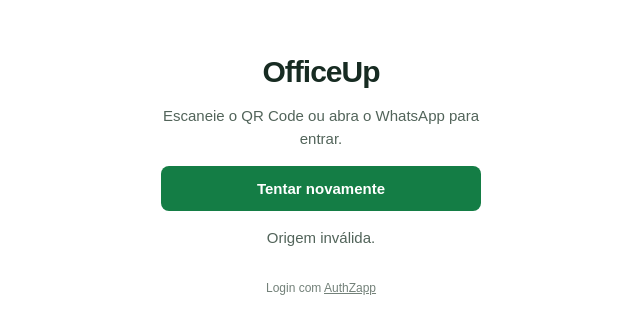
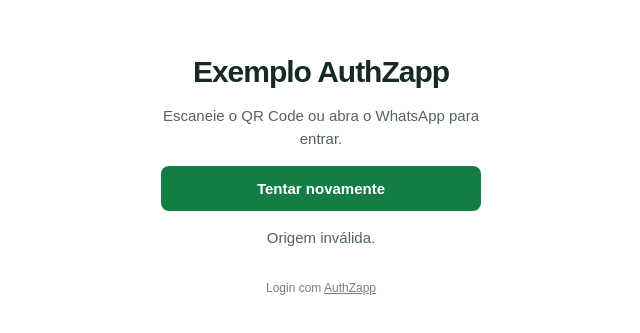
Before and after one commit to authzapp/next-example, a Next.js app: page / in a window 1280 px wide. Shown: the part 225-558 px from the top of the page, without its empty margins (319-959 px from the left). Built offline with nearby package versions, Linux system fonts and the light colour scheme; no server answers.

Commit message:
Correct demo name to Exemplo AuthZapp

```diff
--- a/src/app/layout.tsx
+++ b/src/app/layout.tsx
@@ -1,7 +1,7 @@
 import type { Metadata } from "next";
 import "./globals.css";
 export const metadata: Metadata = {
-  title: "OfficeUp · Login com WhatsApp",
+  title: "Exemplo AuthZapp · Login com WhatsApp",
   description: "Exemplo mínimo de integração com o AuthZapp.",
   referrer: "no-referrer", robots: { index: false, follow: false },
 };
--- a/src/app/login.tsx
+++ b/src/app/login.tsx
@@ -57,7 +57,7 @@ export function Login({ initialPhone }: { initialPhone: string | null }) {
     catch { setError("Não foi possível sair. Tente novamente."); setBusy(false); }
   }
   return <section>
-    <h1>OfficeUp</h1>
+    <h1>Exemplo AuthZapp</h1>
     {phone ? <>
       <p role="status">Você entrou com WhatsApp.</p>
       <p className="phone">{phone}</p>
```
Also changed, not shown: 1 other file (tests, documents, lock files or other folders).
